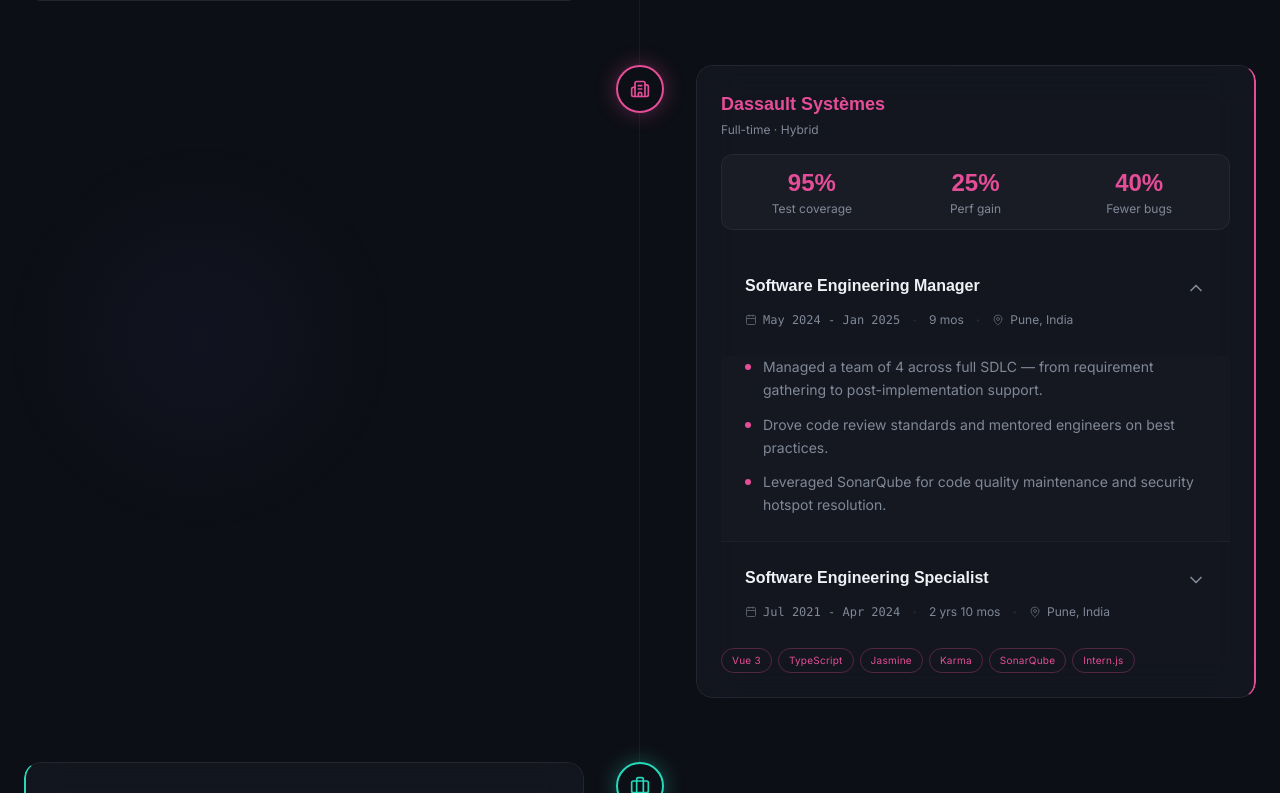
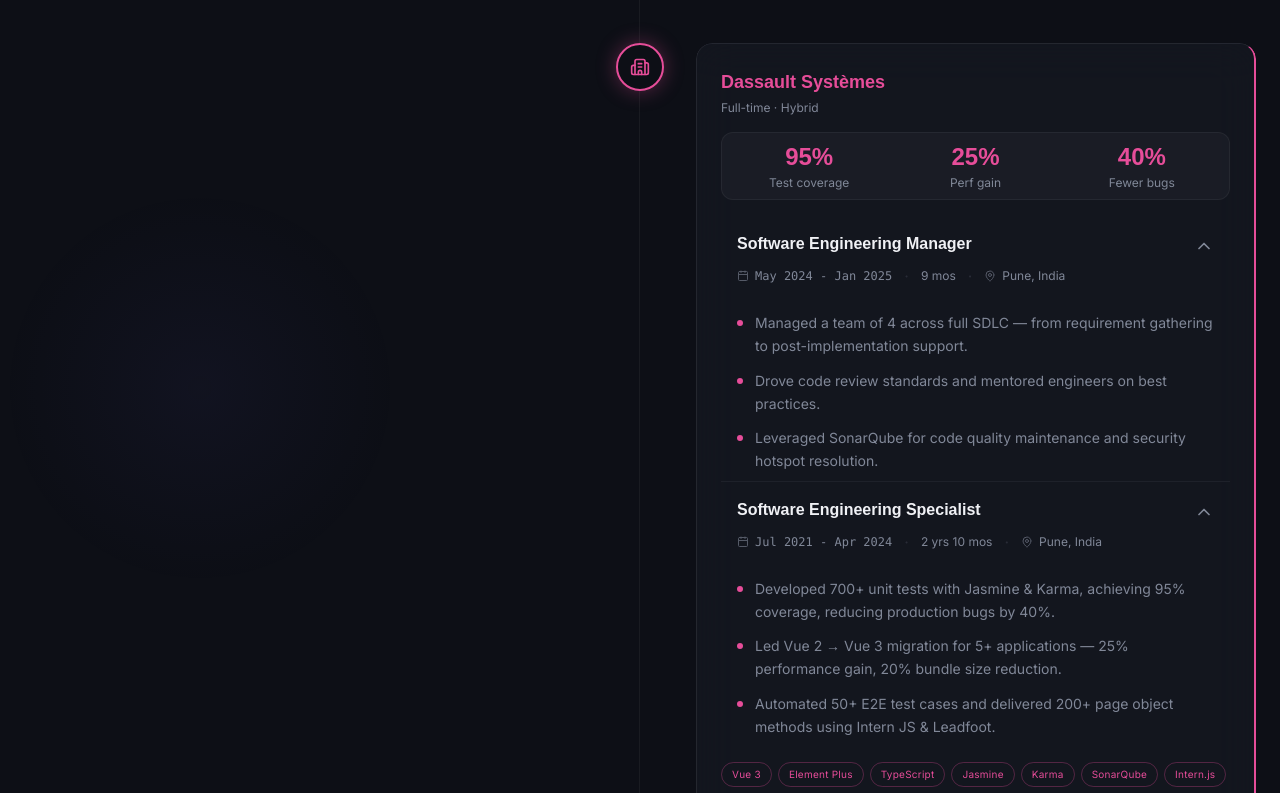
Before and after one commit to patelsiddharth/sp_portfolio, a Next.js app: page / in a window 1280 px wide. Shown: the part 6467-7260 px from the top of the page. Built offline with nearby package versions, Linux system fonts and the light colour scheme.

Commit message:
updated experience section

```diff
--- a/src/components/AboutSection.tsx
+++ b/src/components/AboutSection.tsx
@@ -77,7 +77,7 @@
           {info.map((item, i) => (
             <RevealOnScroll key={i} delay={i * 0.08}>
               <SpotlightCard spotlightColor="rgba(200, 255, 200, 0.1)">
-                <div className="glass glass-hover rounded-xl p-5 flex items-center gap-4 transition-all hover:scale-[1.02] bg-background/50 backdrop-blur-xl border border-white/5">
+                <div className="glass glass-hover rounded-lg p-5 flex items-center gap-4 transition-all hover:scale-[1.02] bg-background/50 backdrop-blur-xl border border-white/5">
                   {item.icon}
                   <span className="font-body text-sm text-foreground">
                     {item.label}
--- a/src/components/ExperienceSection.tsx
+++ b/src/components/ExperienceSection.tsx
@@ -88,7 +88,7 @@
       { value: "25%", label: "Perf gain" },
       { value: "40%", label: "Fewer bugs" },
     ],
-    tags: ["Vue 3", "TypeScript", "Jasmine", "Karma", "SonarQube", "Intern.js"],
+    tags: ["Vue 3", "Element Plus", "TypeScript", "Jasmine", "Karma", "SonarQube", "Intern.js", "Leadfoot"],
   },
   {
     company: "Persistent Systems",
@@ -219,7 +219,7 @@
 }
 
 function CardContent({ job, inView, flipped = false, isEven = false }: { job: Job; inView: boolean; flipped?: boolean; isEven?: boolean }) {
-  const [expandedRole, setExpandedRole] = useState<number>(0);
+  const [expandedRole, setExpandedRole] = useState<number[]>([0,1]);
 
   return (
     <SpotlightCard className="w-full" spotlightColor={`hsl(${job.colorRaw} / 0.12)`}>
@@ -227,7 +227,7 @@
         className="glass rounded-2xl p-6 bg-background/50 backdrop-blur-xl border border-white/5 transition-all hover:border-white/10"
         style={ isEven ? { borderLeftColor: job.color, borderLeftWidth: "2px" } : { borderRightColor: job.color, borderRightWidth: "2px" } }
       >
-        <div className="hidden lg:block mb-4">
+        <div className="lg:block mb-4">
           <div>
             <h3 className="font-display text-base md:text-lg font-semibold text-foreground leading-tight"
             style={{ color: job.color }}>
@@ -238,22 +238,22 @@
         </div>
 
         {/* Stats row */}
-        <div className="grid grid-cols-3 gap-2 mb-5 p-3 rounded-xl bg-white/[0.03] border border-white/5">
+        <div className="grid grid-cols-3 gap-2 p-2 rounded-xl bg-white/[0.03] border border-white/5">
           {job.stats.map((s, i) => (
             <StatCounter key={i} value={s.value} label={s.label} color={job.color} />
           ))}
         </div>
 
-        <div className="divide-y divide-white/5">
+        <div className="divide-y divide-white/5 my-4">
           {job.roles.map((role, ri) => {
-            const isExpanded = expandedRole === ri;
+            const isExpanded = expandedRole.includes(ri);
             return (
               <div key={ri}>
                 <motion.button
                   onClick={() =>
-                    setExpandedRole(isExpanded ? -1 : ri)
+                    setExpandedRole(isExpanded ? expandedRole.filter((r) => r !== ri) : [...expandedRole, ri])
                   }
-                  className="w-full text-left p-5 md:p-6 hover:bg-white/[0.03] transition-colors group/role cursor-pointer"
+                  className="w-full text-left p-4 md:p-4 hover:bg-white/[0.03] transition-colors group/role cursor-pointer rounded-xl"
                   whileHover={{ backgroundColor: "rgba(255, 255, 255, 0.02)" }}
                 >
                   <div className="flex items-start justify-between gap-4">
@@ -261,7 +261,7 @@
                       <p className="font-display text-sm md:text-base font-semibold text-foreground group-hover/role:text-white transition-colors">
                         {role.title}
                       </p>
-                      <div className="flex items-center gap-3 mt-2.5 flex-wrap">
+                      <div className="flex items-center gap-3 mt-2 flex-wrap">
                         <div className="flex items-center gap-1.5 text-xs text-muted-foreground">
                           <Calendar size={12} className="opacity-60" />
                           <span className="font-mono">{role.period}</span>
@@ -289,7 +289,7 @@
 
                 {/* Expandable content with smooth animation */}
                 <AnimatePresence initial={false}>
-                  {(isExpanded) && (
+                  {isExpanded && (
                     <motion.div
                       initial={{ height: 0, opacity: 0 }}
                       animate={{ height: "auto", opacity: 1 }}
@@ -300,7 +300,7 @@
                       }}
                       className="overflow-hidden"
                     >
-                      <div className="px-5 md:px-6 pb-5 md:pb-6 bg-white/[0.01]">
+                      <div className="px-4 py-2">
                         <ul className="space-y-3">
                           {role.bullets.map((b, j) => (
                             <motion.li
```
